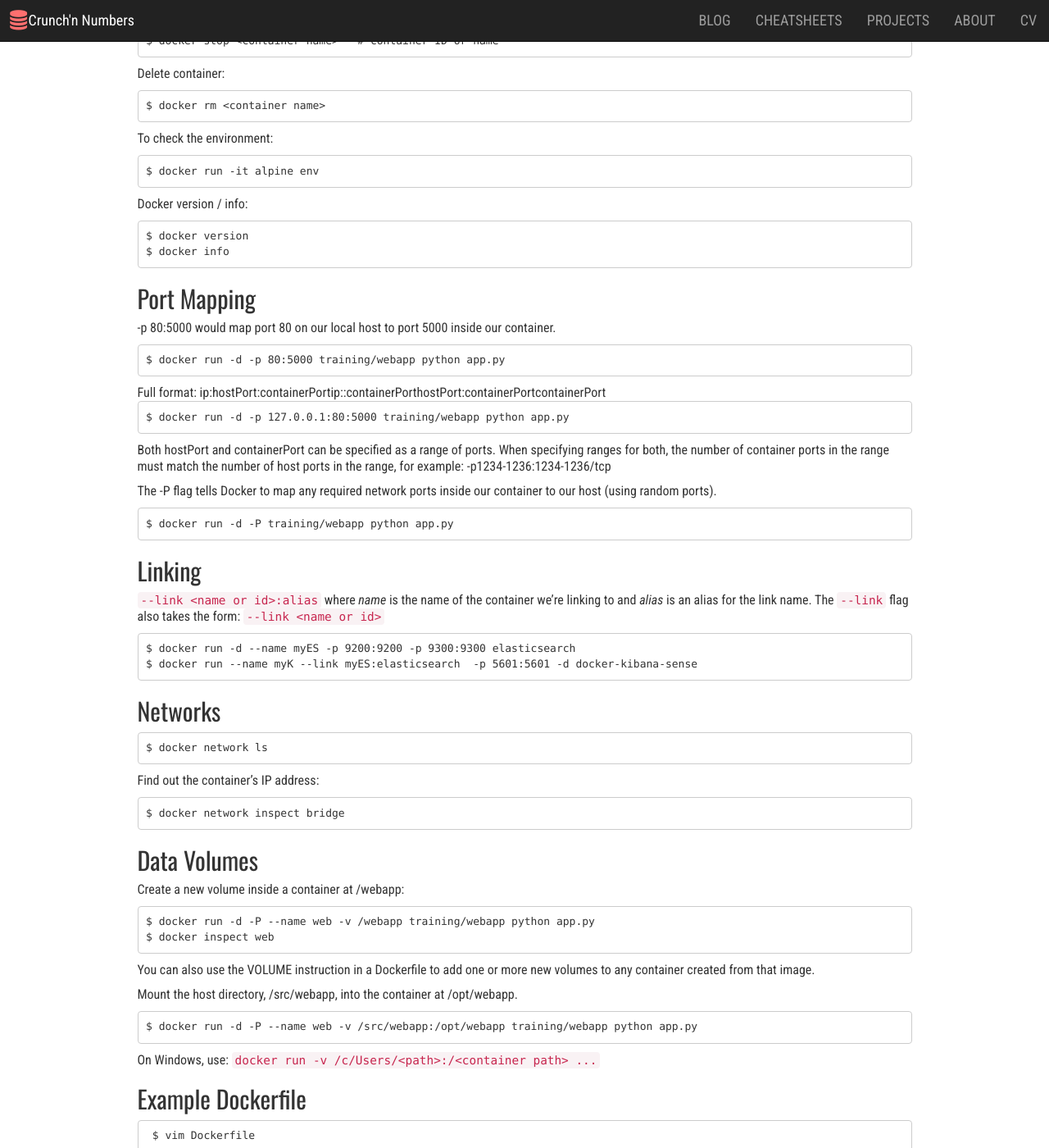
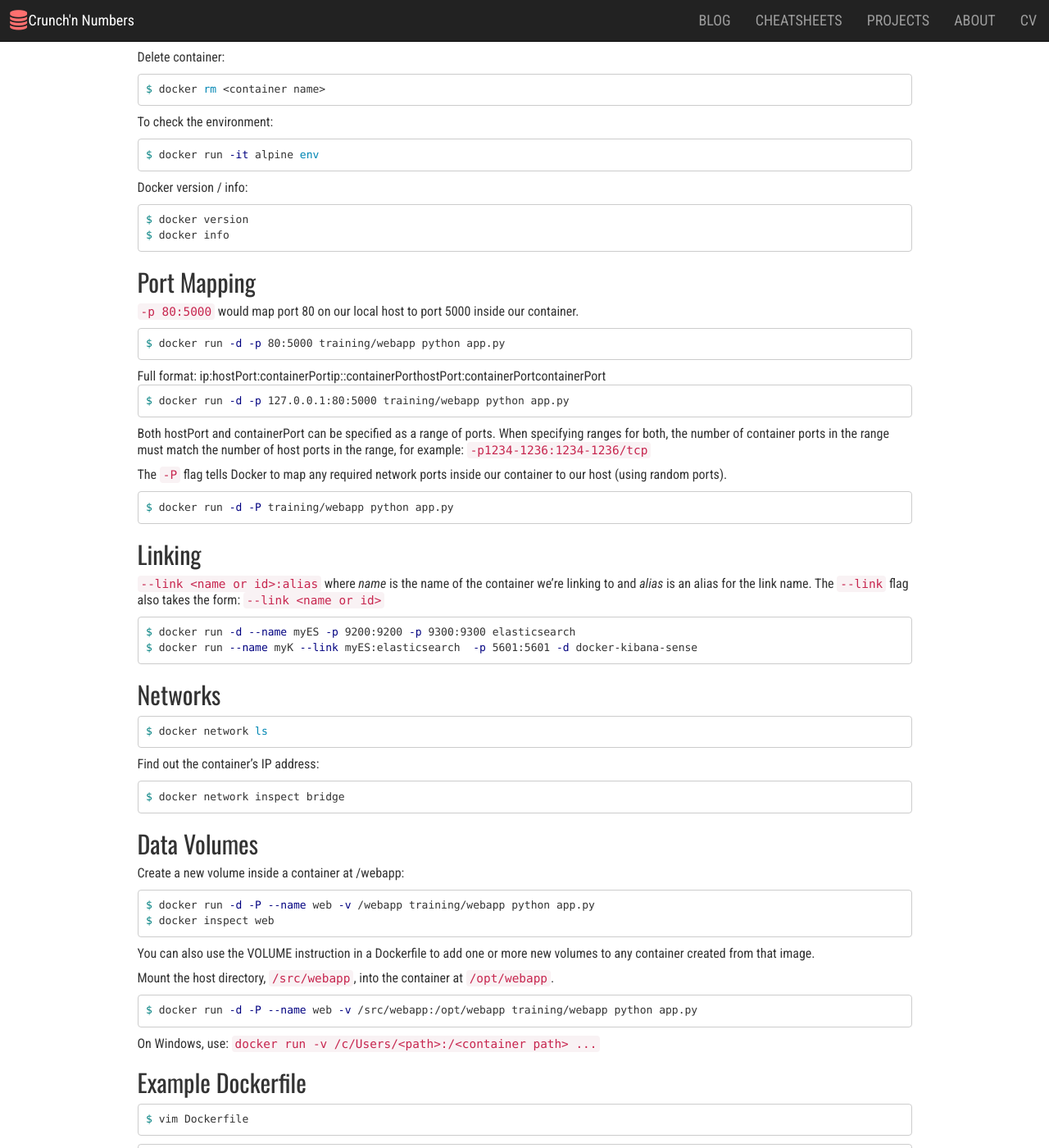
Before and after one commit to john-cd/john-cd.github.io, a Jekyll site: the page built from _cheatsheets/devops/docker.md, in a window 1280 px wide and 1400 px high, scrolled down 1462 px. Shown: the whole window at 82% size. Built offline with Jekyll 4.4.1, drawn with Linux system fonts in a browser that asks for light colours; nearby versions of some CDN libraries; some of the changed lines change nothing that is shown; some of the changed text lies outside the part shown.

Commit message:
update docker.md

````diff
--- a/_cheatsheets/devops/docker.md
+++ b/_cheatsheets/devops/docker.md
@@ -6,18 +6,15 @@ category: devops
 
 ## Useful Links
 
-https://github.com/wsargent/docker-cheat-sheet
+[Docker Cheat Sheet](https://github.com/wsargent/docker-cheat-sheet)
 
-https://docs.docker.com/engine/reference/
+[Docker Documentation](https://docs.docker.com/)
 
-Docker for Java Developers
-https://github.com/docker/labs/tree/master/java
+[Docker Tutorials and Labs](https://github.com/docker/labs)
 
-Docker + Jenkins
-https://www.toptal.com/java/java-continuous-integration-setup-tutorial?utm_campaign=blog_post_java_continuous_integration_setup_tutorial&utm_medium=email&utm_source=blog_subscribers
+[Docker + Jenkins](https://www.toptal.com/java/java-continuous-integration-setup-tutorial)
 
-Docker Hub
-https://hub.docker.com/
+[Docker Hub](https://hub.docker.com/)
 
 ## Concepts
 
@@ -29,107 +26,149 @@ Docker registries hold images.
 
 To show only running containers use:
 
-	$ docker ps
+```bash
+$ docker ps
+```
 
 To show all containers use:
 
-	$ docker ps -a
+```bash
+$ docker ps -a
+```
 
 Show last started container:
 
-	$ docker ps -l
+```bash
+$ docker ps -l
+```
 
 Download an image:
 
-	$ docker pull centos
+```bash
+$ docker pull centos
+```
 
 Create then start a container: `docker run [OPTIONS] IMAGE [COMMAND] [ARG...]`
-	* https://docs.docker.com/engine/reference/run/
+    * [Docker run reference](https://docs.docker.com/engine/reference/run/)
 
-	$ docker run hello-world
+```bash
+$ docker run hello-world
+```
 
 Run with interactive terminal (i = interactive t = terminal):
 
-	$ docker run -it ubuntu bash
+```bash
+$ docker run -it ubuntu bash
+```
 
 Start then detach the container (daemonize):
 
-	$ docker run -d -p8088:80  --name webserver nginx
+```bash
+$ docker run -d -p8088:80 --name webserver nginx
+```
 
 If you want a transient container, `docker run --rm` will remove the container after it stops.
 
 Looks inside the container (use `-f` to act like `tail -f`):
 
-	$ docker logs <container name>
+```bash
+$ docker logs <container name>
+```
 
 Stop container:
 
-	$ docker stop <container name>   # container ID or name
+```bash
+$ docker stop <container name>   # container ID or name
+```
 
 Delete container:
 
-	$ docker rm <container name>
+```bash
+$ docker rm <container name>
+```
 
 To check the environment:
 
-	$ docker run -it alpine env
+```bash
+$ docker run -it alpine env
+```
 
 Docker version / info:
 
-	$ docker version
-	$ docker info
-
+```bash
+$ docker version
+$ docker info
+```
 
 ## Port Mapping
 
--p 80:5000  would map port 80 on our local host to port 5000 inside our container.
 
-	$ docker run -d -p 80:5000 training/webapp python app.py
+``-p 80:5000``  would map port 80 on our local host to port 5000 inside our container.
+
+```bash
+$ docker run -d -p 80:5000 training/webapp python app.py
+```
 
 Full format: ip:hostPort:containerPort | ip::containerPort | hostPort:containerPort | containerPort
 
-	$ docker run -d -p 127.0.0.1:80:5000 training/webapp python app.py
+```bash
+$ docker run -d -p 127.0.0.1:80:5000 training/webapp python app.py
+```
 
-Both hostPort and containerPort can be specified as a range of ports. When specifying ranges for both, the number of container ports in the range must match the number of host ports in the range, for example: -p1234-1236:1234-1236/tcp
+Both hostPort and containerPort can be specified as a range of ports. When specifying ranges for both, the number of container ports in the range must match the number of host ports in the range, for example: ``-p1234-1236:1234-1236/tcp``
 
-The -P flag tells Docker to map any required network ports inside our container to our host (using random ports).
+The ``-P`` flag tells Docker to map any required network ports inside our container to our host (using random ports).
 
-	$ docker run -d -P training/webapp python app.py
+```bash
+$ docker run -d -P training/webapp python app.py
+```
 
 ## Linking
 
-`--link <name or id>:alias` where *name* is the name of the container we’re linking to and *alias* is an alias for the link name.
-The `--link` flag also takes the form: `--link <name or id>`
+``--link <name or id>:alias`` where *name* is the name of the container we’re linking to and *alias* is an alias for the link name.
+The ``--link`` flag also takes the form: ``--link <name or id>``
 
-	$ docker run -d --name myES -p 9200:9200 -p 9300:9300 elasticsearch
-	$ docker run --name myK --link myES:elasticsearch  -p 5601:5601 -d docker-kibana-sense
+```bash
+$ docker run -d --name myES -p 9200:9200 -p 9300:9300 elasticsearch
+$ docker run --name myK --link myES:elasticsearch  -p 5601:5601 -d docker-kibana-sense
+```
 
 ## Networks
 
-	$ docker network ls
+```bash
+$ docker network ls
+```
 
 Find out the container’s IP address:
 
-	$ docker network inspect bridge
+```bash
+$ docker network inspect bridge
+```
 
 ## Data Volumes
 
 Create a new volume inside a container at /webapp:
 
-	$ docker run -d -P --name web -v /webapp training/webapp python app.py
-	$ docker inspect web
+```bash
+$ docker run -d -P --name web -v /webapp training/webapp python app.py
+$ docker inspect web
+```
 
 You can also use the VOLUME instruction in a Dockerfile to add one or more new volumes to any container created from that image.
 
-Mount the host directory, /src/webapp, into the container at /opt/webapp.
+Mount the host directory, ``/src/webapp``, into the container at ``/opt/webapp``.
 
-	$ docker run -d -P --name web -v /src/webapp:/opt/webapp training/webapp python app.py
+```bash
+$ docker run -d -P --name web -v /src/webapp:/opt/webapp training/webapp python app.py
+```
 
-On Windows, use:  `docker run -v /c/Users/<path>:/<container path> ...`
+On Windows, use:  ``docker run -v /c/Users/<path>:/<container path> ...``
 
 ## Example Dockerfile
 
-     $ vim Dockerfile
+```bash
+$ vim Dockerfile
+```
 
 ```docker
 FROM docker/whalesay:latest
@@ -137,4 +176,6 @@ RUN apt-get -y update && apt-get install -y fortunes
 CMD /usr/games/fortune -a | cowsay
 ```
 
-     $ docker build -t docker-whale .
+```bash
+$ docker build -t docker-whale .
+```
````
